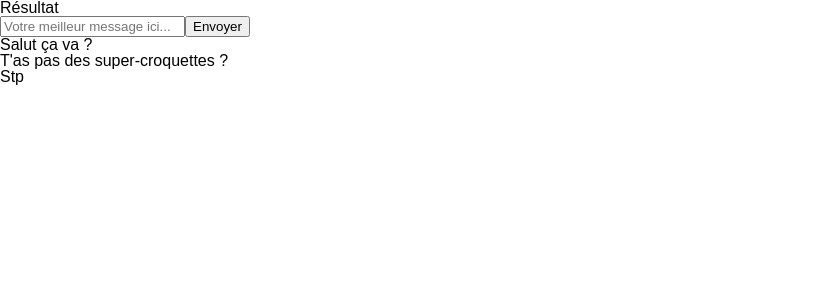
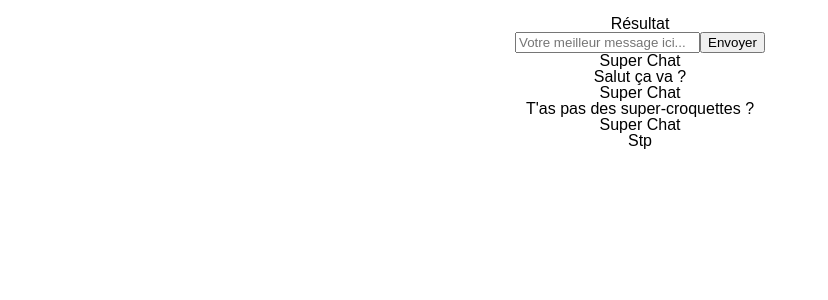
Before and after one commit to Charlotte-Ewie/React-O-Chatroom-Charlotte, a React app: page / in a window 1280 px wide. Shown: the top 300 px of the page, without its empty margins (0-828 px from the left). Built offline with nearby package versions, Linux system fonts and the light colour scheme.

Commit message:
Mise à jour des différents components et du store

```diff
--- a/src/actions/newMessage.js
+++ b/src/actions/newMessage.js
@@ -1,4 +1,4 @@
 export const newFirstMessage = (newMessage) => ({        // On peut lire cette fonction comme suit
-  type: "CREER_UN_PREMIER_MESSAGE",                      // "Une fonction qui ne possède pas d'argument, nous renvoie un object"
+  type: "CREER_UN_MESSAGE",                      // "Une fonction qui ne possède pas d'argument, nous renvoie un object"
   message: newMessage
 })
--- a/src/components/Form.js
+++ b/src/components/Form.js
@@ -1,24 +1,34 @@
-// import React from 'react';
-import { useDispatch } from 'react-redux';
-import { useState } from 'react'
+import './styles.scss';
 
-import { newFirstMessage } from '../actions/newMessage';
+import { useSelector, useDispatch } from 'react-redux';
+
+
+/** Je veux pouvoir envoyer un message dans le chat
+ * 1- On va charger useDispatch()
+ * 2- On va récupérer inputValue dans le state avec useSelector
+ * 3- On va retourner le contenu du composant
+ */
 
 const Form = () => {
   const dispatch = useDispatch();
-  const [newValue, setNewValue] = useState('');
+  const inputValue = useSelector((state) => state.inputValue);
+
   return (
     <>
-
-      <form className="form">
+      <form
+        className="form"
+        onSubmit={console.log("j'ai submit")}
+      >
         <input
           type="text"
           className='form-input'
           placeholder='Votre meilleur message ici...'
-          value={newValue}
-          onChange={(e) => setNewValue(e.target.value)}
+          value={inputValue}
+          onChange={(e) => {
+            dispatch({ type: "", newValue: e.target.value })
+          }}
         />
-        <button type="button" className="" onClick={() => dispatch(newFirstMessage(newValue))}> Envoyer </button>
+        <button type="submit" className="form-button" onClick={() => dispatch(newFirstMessage(newValue))}> Envoyer </button>
 
 
       </form>
--- a/src/components/Message.js
+++ b/src/components/Message.js
@@ -1,16 +1,18 @@
-import React from 'react';
+import "./styles.scss";
 
-const Message = () => {
+/** Ici, on souhaite afficher un message
+ * 1- On veut afficher une div qui contiendra notre message
+ * 2- On veut afficher l'auteur du message
+ * 3- On veut afficher le contenu du message
+ */
 
+const Message = ({ author, content }) => {
   return (
-    <div>
-
+    <div className="message">
+      <div className="message-author">{author}</div>
+      <div className="message-content">{content}</div>
     </div>
   )
-
 }
 
-
-
-
 export default Message;
--- a/src/components/Messages.js
+++ b/src/components/Messages.js
@@ -1,20 +1,22 @@
-import React from 'react';
+import Message from './Message'
 import { useSelector } from 'react-redux';
 
+
+/**Que veut-on faire lorsqu'on veut afficher les messages ?
+ * 1- On commence par récupérer notre state via useSelector
+ * 2- On va retourner une div qui contiendra nos <Message />
+ * 3- On utilise la méthode .map() pour afficher chaque message issu du state
+ */
+
+
 const Messages = () => {
-  const firstMessage = useSelector((state => state.firstMessage));
-  const secondMessage = useSelector((state) => state.secondMessage);
-  const thirdMessage = useSelector((state) => state.thirdMessage);
+  const messages = useSelector((state => state.messages));
 
   return (
     <div className='chat'>
-      <ul>
-
-        <li>{firstMessage}</li>
-        <li>{secondMessage}</li>
-        <li>{thirdMessage}</li>
-
-      </ul>
+      {messages.map((message) => (
+        <Message key={message.id} {...message} />    // {...message} vaut content="blabla"
+      ))}
     </div>
   )
 
--- /dev/null
+++ b/src/components/styles.scss
@@ -0,0 +1,9 @@
+.app {
+  width: 500px;
+  margin: 1em auto;
+  text-align: center;
+}
+
+.app img {
+  max-width: 150px;
+}
--- a/src/index.js
+++ b/src/index.js
@@ -1,7 +1,6 @@
 // == Import : npm
 import React from 'react';
 import ReactDOM from 'react-dom/client';
-
 
 
 // Provider
--- a/src/store/reducer.js
+++ b/src/store/reducer.js
@@ -1,15 +1,34 @@
-const initialState = {  // On créé notre state initial dans notre reducer
-  firstMessage: 'Salut ça va ?',
-  secondMessage: "T'as pas des super-croquettes ?",
-  thirdMessage: 'Stp',
-};
+// Première étape, on créé notre initial state
+// L'idée pour le créer est de s'inspirer de la maquette fournie
+
+const initialState = {
+  messages: [
+    {
+      id: 1,
+      author: "Super Chat",
+      content: "Salut ça va ?",
+    },
+    {
+      id: 2,
+      author: "Super Chat",
+      content: "T'as pas des super-croquettes ?",
+    },
+    {
+      id: 3,
+      author: "Super Chat",
+      content: "Stp",
+    }
+
+  ],
+  inputValue: ''
+}
 
 const reducer = (state = initialState, action = {}) => {
   switch (action.type) {
-    case "CREER_UN_PREMIER_MESSAGE":
+    case "CREER_UN_MESSAGE":
       return {
         ...state,
-        firstMessage: action.message
+        messages: action.message
 
       }
 
```
Also changed, not shown: src/components/App.js (+6 -4 lines).
